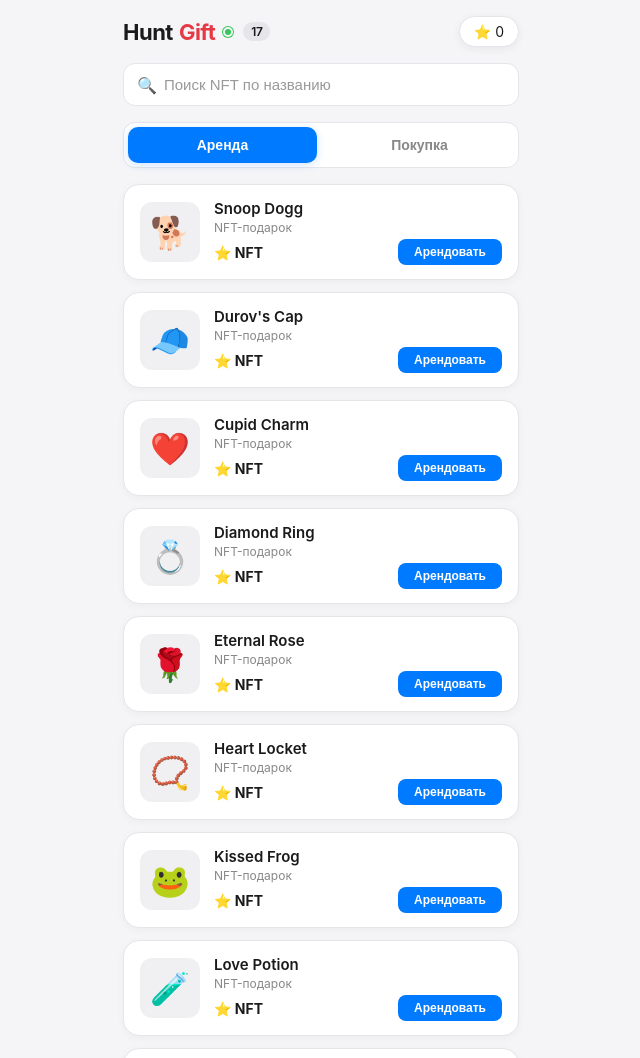
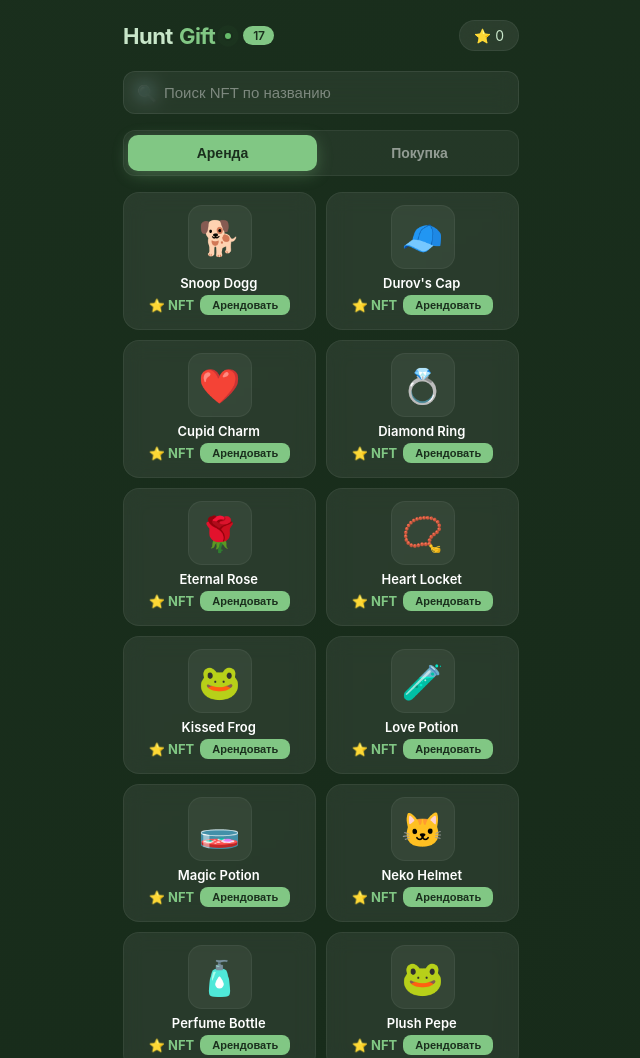
Before and after one commit to tolikkasanov1-source/market, a plain HTML site: page index.html in a window 1280 px wide. Shown: the top 1058 px of the page, without its empty margins (319-959 px from the left). Drawn offline with Linux system fonts and the light colour scheme.

Commit message:
Update index.html

```diff
--- a/index.html
+++ b/index.html
@@ -5,17 +5,29 @@
     <meta name="viewport" content="width=device-width, initial-scale=1.0">
     <title>HuntGift</title>
     <style>
-        * { margin: 0; padding: 0; box-sizing: border-box; }
+        * {
+            margin: 0;
+            padding: 0;
+            box-sizing: border-box;
+        }
         body {
             font-family: -apple-system, BlinkMacSystemFont, 'Segoe UI', Roboto, sans-serif;
-            background: #f5f5f7;
-            color: #1a1a1a;
+            background: #1a2f1d;
+            background: linear-gradient(145deg, #1a2f1d 0%, #0f1f11 100%);
+            color: #ffffff;
             padding: 16px 12px 80px;
             max-width: 420px;
             margin: 0 auto;
             min-height: 100vh;
         }
-        .header { display: flex; justify-content: space-between; align-items: center; margin-bottom: 16px; }
+        /* ШАПКА */
+        .header {
+            display: flex;
+            justify-content: space-between;
+            align-items: center;
+            margin-bottom: 20px;
+            padding-top: 4px;
+        }
         .header h1 {
             font-size: 22px;
             font-weight: 700;
@@ -24,49 +36,70 @@
             align-items: center;
             gap: 6px;
         }
-        .header h1 .hunt { color: #1a1a1a; }
-        .header h1 .gift { color: #e63946; }
+        .header h1 .hunt {
+            color: #c8e6c9;
+        }
+        .header h1 .gift {
+            color: #81c784;
+        }
         .header h1 .online {
             display: inline-block;
             width: 10px;
             height: 10px;
-            background: #34c759;
+            background: #66bb6a;
             border-radius: 50%;
             margin-left: 2px;
             flex-shrink: 0;
-            border: 2px solid #f5f5f7;
-            box-shadow: 0 0 0 1px #34c759;
+            border: 2px solid #1a2f1d;
+            box-shadow: 0 0 0 1px #66bb6a, 0 0 8px rgba(102, 187, 106, 0.4);
+            animation: pulse 2s infinite;
+        }
+        @keyframes pulse {
+            0% { box-shadow: 0 0 0 0 rgba(102, 187, 106, 0.6); }
+            70% { box-shadow: 0 0 0 6px rgba(102, 187, 106, 0); }
+            100% { box-shadow: 0 0 0 0 rgba(102, 187, 106, 0); }
         }
         .counter {
             font-size: 12px;
             font-weight: 600;
-            color: #1a1a1a;
-            background: #e5e5ea;
-            padding: 2px 8px;
+            color: #1a2f1d;
+            background: #81c784;
+            padding: 2px 10px;
             border-radius: 12px;
             margin-left: 4px;
+            min-width: 28px;
+            text-align: center;
         }
         .header .balance {
-            background: #ffffff;
+            background: rgba(255,255,255,0.08);
+            backdrop-filter: blur(10px);
             padding: 6px 14px;
             border-radius: 20px;
             font-size: 14px;
-            color: #1a1a1a;
+            color: #c8e6c9;
             cursor: pointer;
-            box-shadow: 0 2px 8px rgba(0,0,0,0.06);
             display: flex;
             align-items: center;
             gap: 4px;
-            border: 1px solid #e5e5ea;
+            border: 1px solid rgba(255,255,255,0.06);
+            transition: 0.3s;
         }
-        .header .balance:active { transform: scale(0.95); }
-        .search { margin-bottom: 16px; position: relative; }
+        .header .balance:active {
+            transform: scale(0.95);
+            background: rgba(255,255,255,0.15);
+        }
+
+        /* ПОИСК */
+        .search {
+            margin-bottom: 16px;
+            position: relative;
+        }
         .search .search-icon {
             position: absolute;
             left: 14px;
             top: 50%;
             transform: translateY(-50%);
-            color: #999;
+            color: #81c784;
             font-size: 16px;
             pointer-events: none;
         }
@@ -74,26 +107,32 @@
             width: 100%;
             padding: 12px 16px 12px 40px;
             border-radius: 12px;
-            border: 1px solid #e5e5ea;
-            background: #ffffff;
+            border: 1px solid rgba(255,255,255,0.08);
+            background: rgba(255,255,255,0.06);
+            backdrop-filter: blur(10px);
             font-size: 15px;
             outline: none;
-            transition: 0.2s;
-            color: #1a1a1a;
+            transition: 0.3s;
+            color: #fff;
         }
-        .search input::placeholder { color: #999; }
+        .search input::placeholder {
+            color: rgba(255,255,255,0.4);
+        }
         .search input:focus {
-            border-color: #007aff;
-            box-shadow: 0 0 0 3px rgba(0,122,255,0.1);
+            border-color: #81c784;
+            box-shadow: 0 0 0 3px rgba(129, 199, 132, 0.2);
+            background: rgba(255,255,255,0.08);
         }
+
+        /* ВКЛАДКИ */
         .tabs {
             display: flex;
             gap: 8px;
             margin-bottom: 16px;
-            background: #ffffff;
+            background: rgba(255,255,255,0.05);
             padding: 4px;
             border-radius: 12px;
-            border: 1px solid #e5e5ea;
+            border: 1px solid rgba(255,255,255,0.06);
         }
         .tabs button {
             flex: 1;
@@ -103,83 +142,131 @@
             font-size: 14px;
             font-weight: 600;
             cursor: pointer;
-            transition: 0.2s;
+            transition: 0.3s;
             background: transparent;
-            color: #888;
+            color: rgba(255,255,255,0.5);
         }
         .tabs button.active {
-            background: #007aff;
-            color: #fff;
-            box-shadow: 0 2px 8px rgba(0,122,255,0.2);
+            background: #81c784;
+            color: #1a2f1d;
+            box-shadow: 0 4px 16px rgba(129, 199, 132, 0.3);
         }
-        .tabs button:active { transform: scale(0.96); }
+        .tabs button:active {
+            transform: scale(0.96);
+        }
+
+        /* СЕТКА КАРТОЧЕК — 2 В РЯД */
+        .gift-grid {
+            display: grid;
+            grid-template-columns: 1fr 1fr;
+            gap: 10px;
+        }
+
         .card {
-            background: #ffffff;
+            background: rgba(255,255,255,0.07);
+            backdrop-filter: blur(10px);
             border-radius: 16px;
-            padding: 14px 16px;
-            margin-bottom: 12px;
+            padding: 12px 10px 14px;
+            border: 1px solid rgba(255,255,255,0.06);
+            transition: all 0.3s ease;
+            animation: fadeIn 0.4s ease forwards;
+            opacity: 0;
+            transform: translateY(10px);
             display: flex;
+            flex-direction: column;
             align-items: center;
-            gap: 14px;
-            box-shadow: 0 2px 8px rgba(0,0,0,0.04);
-            border: 1px solid #e5e5ea;
-            transition: 0.2s;
+            text-align: center;
         }
-        .card:active { transform: scale(0.98); }
+        .card:nth-child(1) { animation-delay: 0.02s; }
+        .card:nth-child(2) { animation-delay: 0.04s; }
+        .card:nth-child(3) { animation-delay: 0.06s; }
+        .card:nth-child(4) { animation-delay: 0.08s; }
+        .card:nth-child(5) { animation-delay: 0.10s; }
+        .card:nth-child(6) { animation-delay: 0.12s; }
+        .card:nth-child(7) { animation-delay: 0.14s; }
+        .card:nth-child(8) { animation-delay: 0.16s; }
+        .card:nth-child(9) { animation-delay: 0.18s; }
+        .card:nth-child(10) { animation-delay: 0.20s; }
+        @keyframes fadeIn {
+            to { opacity: 1; transform: translateY(0); }
+        }
+        .card:active {
+            transform: scale(0.96);
+        }
+
         .card-image {
-            width: 60px;
-            height: 60px;
-            background: #f0f0f3;
-            border-radius: 12px;
-            flex-shrink: 0;
+            width: 64px;
+            height: 64px;
+            background: rgba(255,255,255,0.06);
+            border-radius: 14px;
             display: flex;
             align-items: center;
             justify-content: center;
-            font-size: 32px;
+            font-size: 34px;
+            border: 1px solid rgba(255,255,255,0.05);
+            margin-bottom: 6px;
         }
-        .card-info { flex: 1; min-width: 0; }
+
         .card-info h3 {
-            font-size: 15px;
+            font-size: 13px;
             font-weight: 600;
-            color: #1a1a1a;
+            color: #fff;
             margin-bottom: 2px;
             white-space: nowrap;
             overflow: hidden;
             text-overflow: ellipsis;
+            max-width: 140px;
         }
-        .card-info .sub { font-size: 12px; color: #888; }
+
         .card-info .price-row {
             display: flex;
-            justify-content: space-between;
+            justify-content: center;
             align-items: center;
+            gap: 6px;
             margin-top: 4px;
+            flex-wrap: wrap;
         }
         .card-info .price {
-            font-size: 14px;
+            font-size: 13px;
             font-weight: 700;
-            color: #1a1a1a;
+            color: #81c784;
         }
         .btn {
-            padding: 6px 16px;
+            padding: 4px 12px;
             border: none;
             border-radius: 8px;
             font-weight: 600;
-            font-size: 12px;
+            font-size: 11px;
             cursor: pointer;
-            transition: 0.2s;
-            background: #007aff;
-            color: #fff;
+            transition: 0.3s;
+            background: #81c784;
+            color: #1a2f1d;
         }
-        .btn:active { transform: scale(0.94); }
+        .btn:active {
+            transform: scale(0.94);
+        }
+        .btn:hover {
+            background: #66bb6a;
+            box-shadow: 0 4px 16px rgba(129, 199, 132, 0.3);
+        }
+
+        /* ПУСТО */
         .empty {
             text-align: center;
             padding: 40px 20px;
-            color: #888;
-            background: #ffffff;
+            color: rgba(255,255,255,0.3);
+            background: rgba(255,255,255,0.05);
             border-radius: 16px;
-            border: 1px solid #e5e5ea;
+            border: 1px solid rgba(255,255,255,0.05);
+            grid-column: 1 / -1;
         }
-        .empty span { font-size: 48px; display: block; margin-bottom: 12px; }
+        .empty span {
+            font-size: 48px;
+            display: block;
+            margin-bottom: 12px;
+        }
+
+        /* МОДАЛКА */
         .modal {
             display: none;
             position: fixed;
@@ -187,37 +274,42 @@
             left: 0;
             right: 0;
             bottom: 0;
-            background: rgba(0,0,0,0.5);
+            background: rgba(0,0,0,0.7);
+            backdrop-filter: blur(8px);
             align-items: center;
             justify-content: center;
             padding: 20px;
             z-index: 999;
         }
         .modal-content {
-            background: #ffffff;
+            background: #1a2f1d;
             border-radius: 24px;
             padding: 28px 24px 24px;
             width: 100%;
             max-width: 360px;
             position: relative;
+            border: 1px solid rgba(129, 199, 132, 0.2);
         }
         .modal-close {
             background: none;
             border: none;
-            color: #888;
+            color: rgba(255,255,255,0.4);
             position: absolute;
             right: 16px;
             top: 12px;
             font-size: 22px;
             cursor: pointer;
         }
+        .modal-close:hover {
+            color: #fff;
+        }
         .modal-content h2 {
             font-size: 20px;
-            color: #1a1a1a;
+            color: #81c784;
             margin-bottom: 6px;
         }
         .modal-content .subtitle {
-            color: #888;
+            color: rgba(255,255,255,0.4);
             font-size: 14px;
             margin-bottom: 16px;
         }
@@ -225,12 +317,19 @@
             width: 100%;
             padding: 12px;
             border-radius: 12px;
-            border: 1px solid #e5e5ea;
+            border: 1px solid rgba(255,255,255,0.08);
+            background: rgba(255,255,255,0.06);
             font-size: 14px;
             margin-bottom: 12px;
             outline: none;
+            color: #fff;
         }
-        .modal-content input:focus { border-color: #007aff; }
+        .modal-content input::placeholder {
+            color: rgba(255,255,255,0.3);
+        }
+        .modal-content input:focus {
+            border-color: #81c784;
+        }
         .modal-content .btn {
             width: 100%;
             padding: 14px;
@@ -238,18 +337,21 @@
             border-radius: 12px;
         }
         .modal-content .hint {
-            color: #999;
+            color: rgba(255,255,255,0.3);
             font-size: 12px;
             margin-top: 10px;
             text-align: center;
         }
+
+        /* НИЖНЕЕ МЕНЮ */
         .bottom-nav {
             position: fixed;
             bottom: 0;
             left: 0;
             right: 0;
-            background: #ffffff;
-            border-top: 1px solid #e5e5ea;
+            background: rgba(15, 31, 17, 0.92);
+            backdrop-filter: blur(16px);
+            border-top: 1px solid rgba(255,255,255,0.05);
             display: flex;
             justify-content: space-around;
             padding: 10px 0 14px;
@@ -259,16 +361,21 @@
         .bottom-nav button {
             background: none;
             border: none;
-            color: #888;
+            color: rgba(255,255,255,0.3);
             font-size: 11px;
             display: flex;
             flex-direction: column;
             align-items: center;
             gap: 2px;
             cursor: pointer;
+            transition: 0.3s;
         }
-        .bottom-nav button.active { color: #007aff; }
-        .bottom-nav button span { font-size: 20px; }
+        .bottom-nav button.active {
+            color: #81c784;
+        }
+        .bottom-nav button span {
+            font-size: 20px;
+        }
     </style>
 </head>
 <body>
@@ -294,7 +401,7 @@
         <button onclick="switchTab('buy')">Покупка</button>
     </div>
 
-    <div id="giftList"></div>
+    <div class="gift-grid" id="giftList"></div>
 
     <div class="modal" id="orderModal">
         <div class="modal-content">
@@ -415,7 +522,7 @@
                     <div class="empty">
                         <span>🛒</span>
                         <p>Покупка пока недоступна</p>
-                        <p style="font-size: 13px; color: #bbb;">Скоро здесь появятся NFT для покупки</p>
+                        <p style="font-size: 13px; opacity:0.5;">Скоро здесь появятся NFT для покупки</p>
                     </div>
                 `;
                 return;
@@ -425,7 +532,7 @@
                     <div class="empty">
                         <span>🔍</span>
                         <p>Ничего не найдено</p>
-                        <p style="font-size: 13px; color: #bbb;">Попробуйте изменить запрос</p>
+                        <p style="font-size: 13px; opacity:0.5;">Попробуйте изменить запрос</p>
                     </div>
                 `;
                 return;
@@ -437,7 +544,6 @@
                         <div class="card-image">${item.emoji}</div>
                         <div class="card-info">
                             <h3>${item.name}</h3>
-                            <div class="sub">NFT-подарок</div>
                             <div class="price-row">
                                 <div class="price">⭐ NFT</div>
                                 <button class="btn" onclick="openOrder('${safeName}')">Арендовать</button>
```
